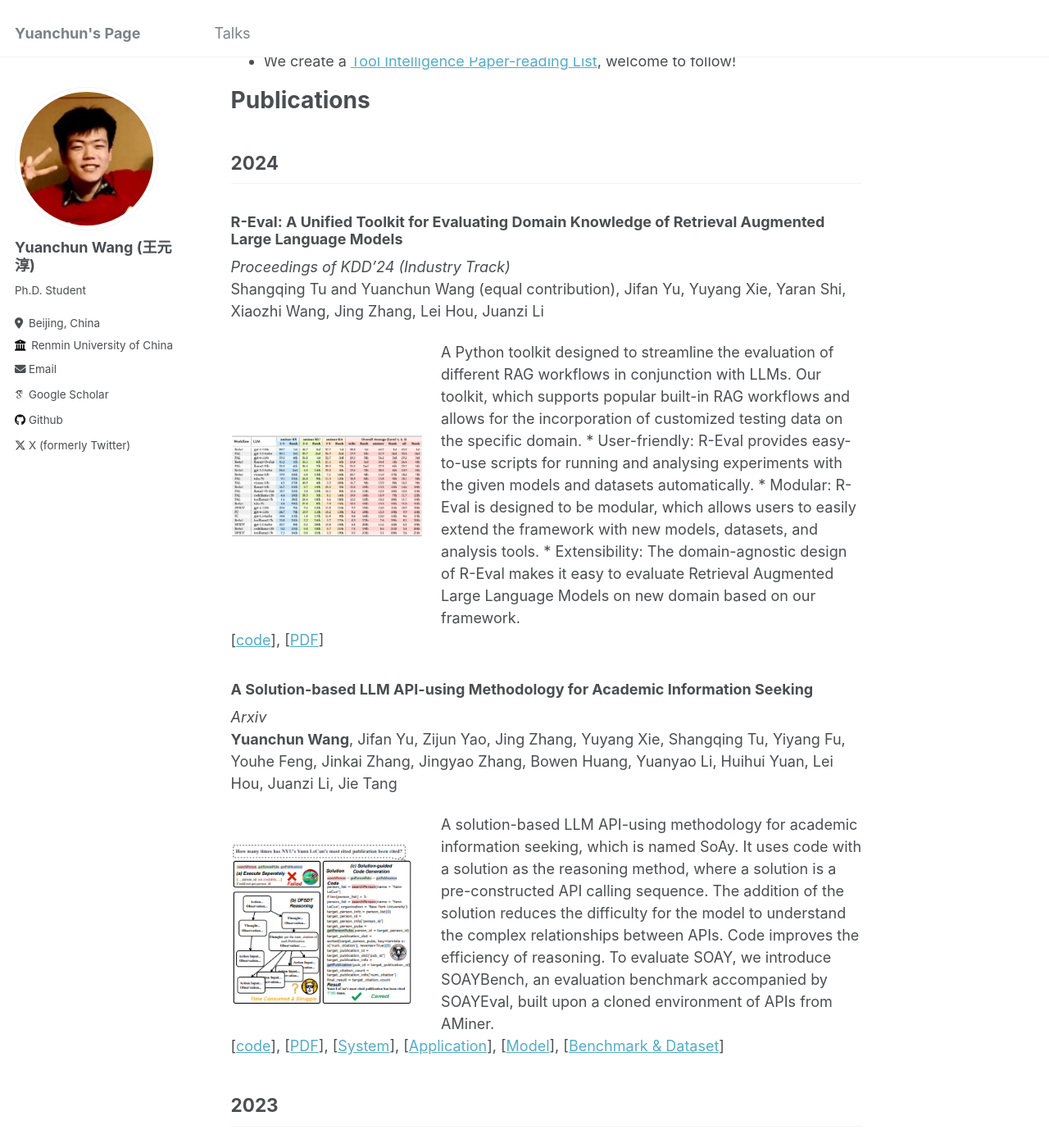
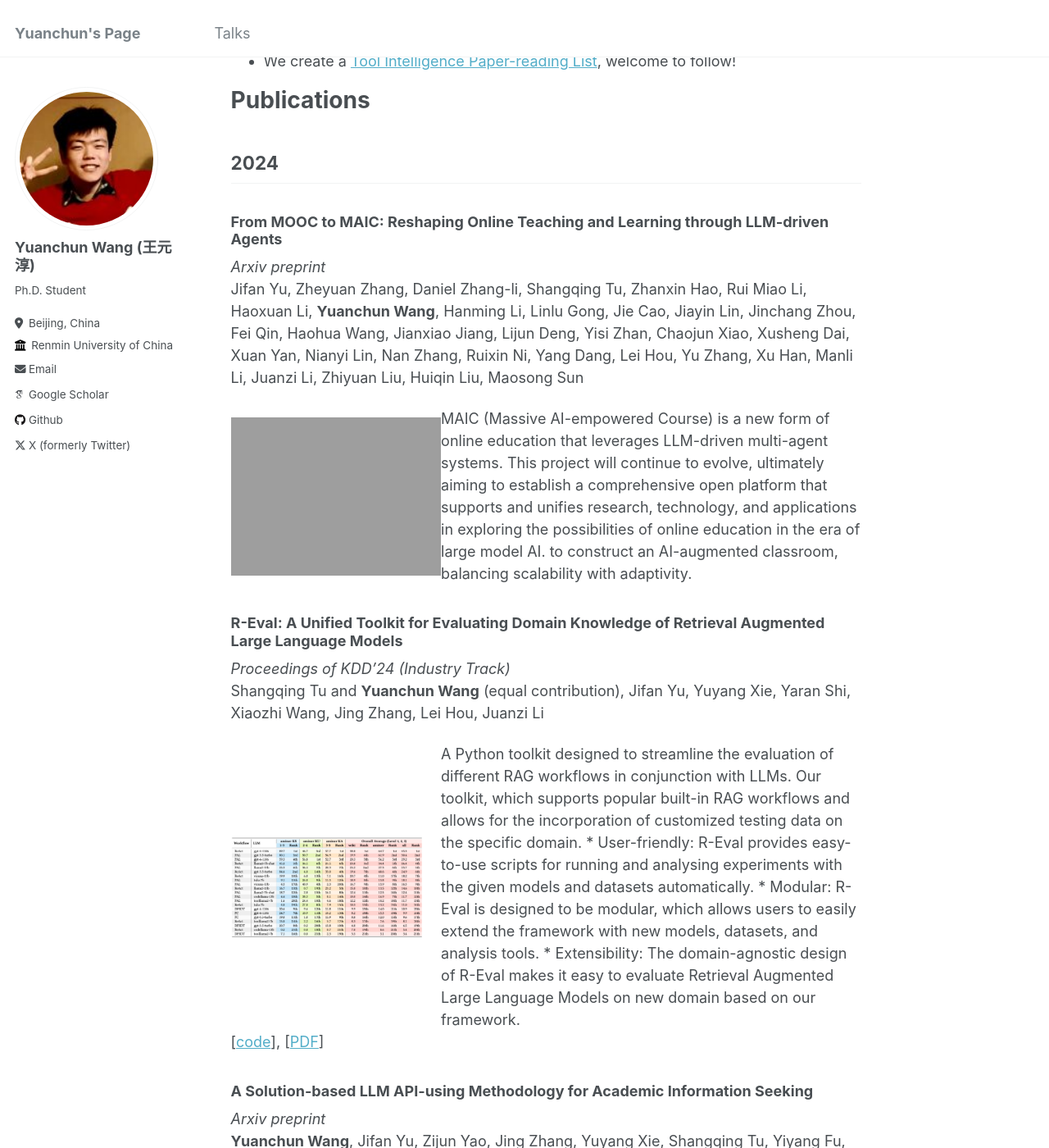
Before and after one commit to WangYC-99/WangYC-99.github.io, a Jekyll site: the page built from _pages/about.md, in a window 1280 px wide and 1400 px high, scrolled down 465 px. Shown: the whole window at 82% size. Built offline with Jekyll 4.4.1, drawn with Linux system fonts in a browser that asks for light colours; some web fonts are replaced.

Commit message:
add maic

```diff
--- a/_pages/about.md
+++ b/_pages/about.md
@@ -22,9 +22,21 @@ Feel free to contact me for our shared interests whether in research or life.
 # Publications
 
 ## 2024
+### From MOOC to MAIC: Reshaping Online Teaching and Learning through LLM-driven Agents
+*Arxiv preprint*
+<br> Jifan Yu, Zheyuan Zhang, Daniel Zhang-li, Shangqing Tu, Zhanxin Hao, Rui Miao Li, Haoxuan Li, **Yuanchun Wang**, Hanming Li, Linlu Gong, Jie Cao, Jiayin Lin, Jinchang Zhou, Fei Qin, Haohua Wang, Jianxiao Jiang, Lijun Deng, Yisi Zhan, Chaojun Xiao, Xusheng Dai, Xuan Yan, Nianyi Lin, Nan Zhang, Ruixin Ni, Yang Dang, Lei Hou, Yu Zhang, Xu Han, Manli Li, Juanzi Li, Zhiyuan Liu, Huiqin Liu, Maosong Sun
+<div style="display: flex; align-items: center;">
+    <div style="flex: 1;">
+        <img src="https://wangyc-99.github.io/images/pubs/maic.jpg" alt="maic.jpg">
+    </div>
+    <div style="flex: 2;">
+        MAIC (Massive AI-empowered Course) is a new form of online education that leverages LLM-driven multi-agent systems. This project will continue to evolve, ultimately aiming to establish a comprehensive open platform that supports and unifies research, technology, and applications in exploring the possibilities of online education in the era of large model AI. to construct an AI-augmented classroom, balancing scalability with adaptivity.
+    </div>
+</div>
+
 ### R-Eval: A Unified Toolkit for Evaluating Domain Knowledge of Retrieval Augmented Large Language Models
 *Proceedings of KDD'24 (Industry Track)*
-<br> Shangqing Tu and Yuanchun Wang (equal contribution), Jifan Yu, Yuyang Xie, Yaran Shi, Xiaozhi Wang, Jing Zhang, Lei Hou, Juanzi Li
+<br> Shangqing Tu and **Yuanchun Wang** (equal contribution), Jifan Yu, Yuyang Xie, Yaran Shi, Xiaozhi Wang, Jing Zhang, Lei Hou, Juanzi Li
 <div style="display: flex; align-items: center;">
     <div style="flex: 1;">
         <img src="https://wangyc-99.github.io/images/pubs/reval.jpg" alt="reval.jpg">
@@ -39,7 +51,7 @@ Feel free to contact me for our shared interests whether in research or life.
 [[code](https://github.com/THU-KEG/R-Eval)], [[PDF](https://arxiv.org/pdf/2406.11681)]
 
 ### A Solution-based LLM API-using Methodology for Academic Information Seeking
-*Arxiv*
+*Arxiv preprint*
 <br> **Yuanchun Wang**, Jifan Yu, Zijun Yao, Jing Zhang, Yuyang Xie, Shangqing Tu, Yiyang Fu, Youhe Feng, Jinkai Zhang, Jingyao Zhang, Bowen Huang, Yuanyao Li, Huihui Yuan, Lei Hou, Juanzi Li, Jie Tang
 <div style="display: flex; align-items: center;">
     <div style="flex: 1;">
```
Also changed, not shown: images/pubs/maic.png (added).
